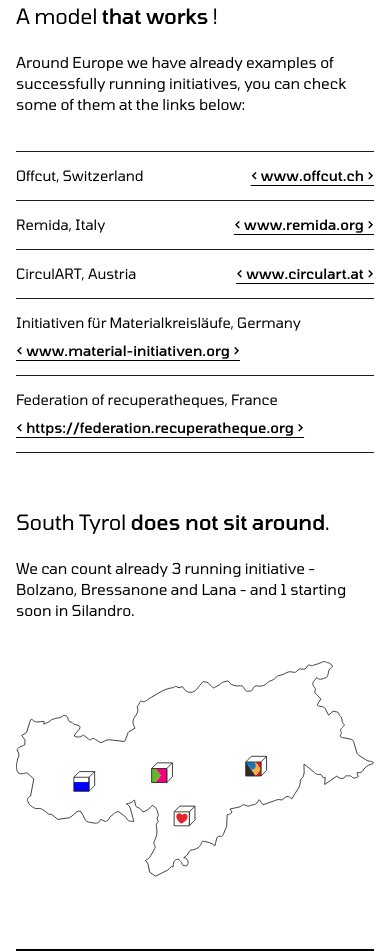
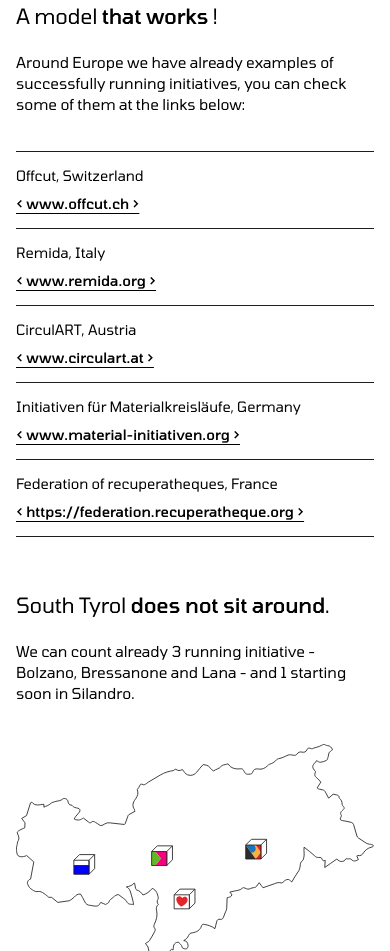
Before and after one commit to frizzanteo/materialfam, a plain HTML site: page index.html in a window 390 px wide. Shown: the part 1327-2278 px from the top of the page. Drawn offline with nearby package versions, Linux system fonts and the light colour scheme; grey boxes are pictures that could not be loaded; a web font is replaced by a local one.

Commit message:
Responsivness fix

```diff
--- a/style.css
+++ b/style.css
@@ -480,6 +480,14 @@ button {
   border-top: 1px solid var(--color-border);
 }
 
+@media (max-width: 600px) {
+  .initiative-item {
+    flex-direction: column;
+    align-items: flex-start;
+    justify-content: flex-start;
+  }
+}
+
 /* Bottom border on the last item to close the list */
 .initiative-item:last-child {
   border-bottom: 1px solid var(--color-border);
```
